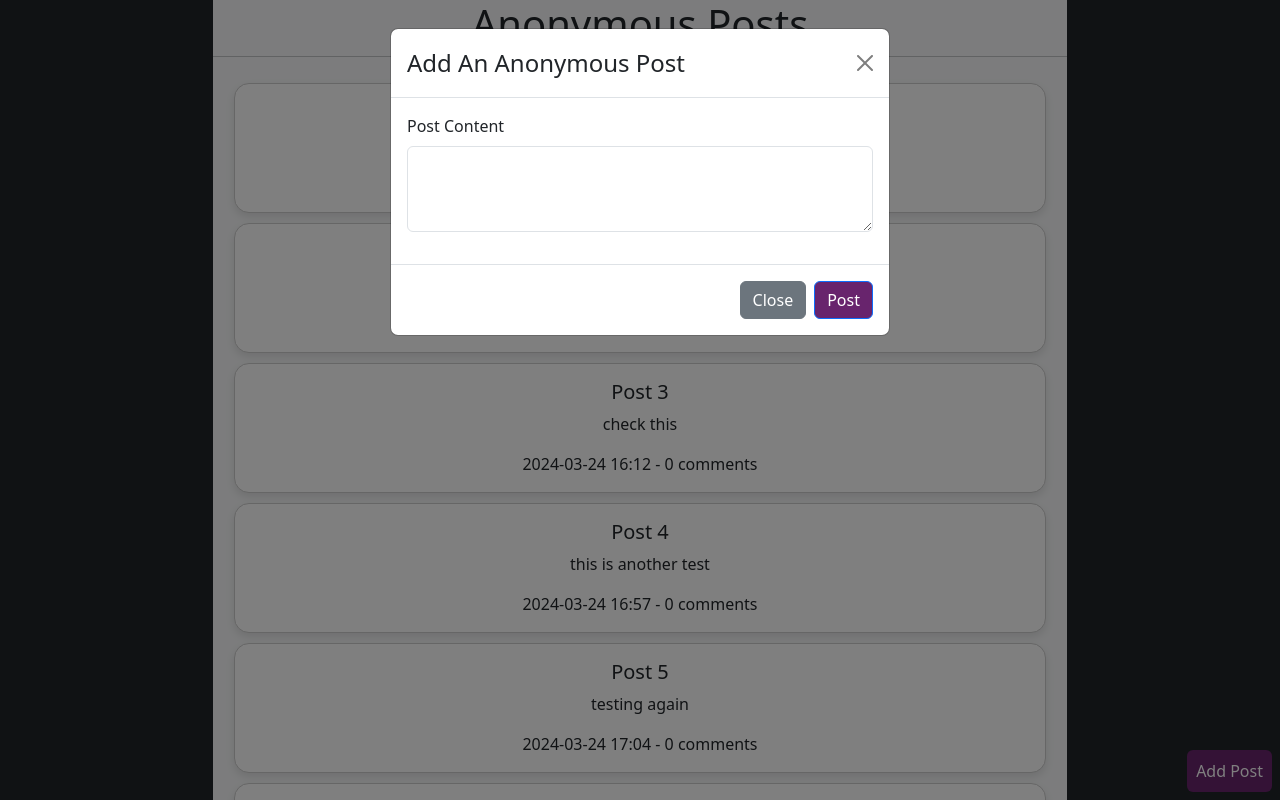
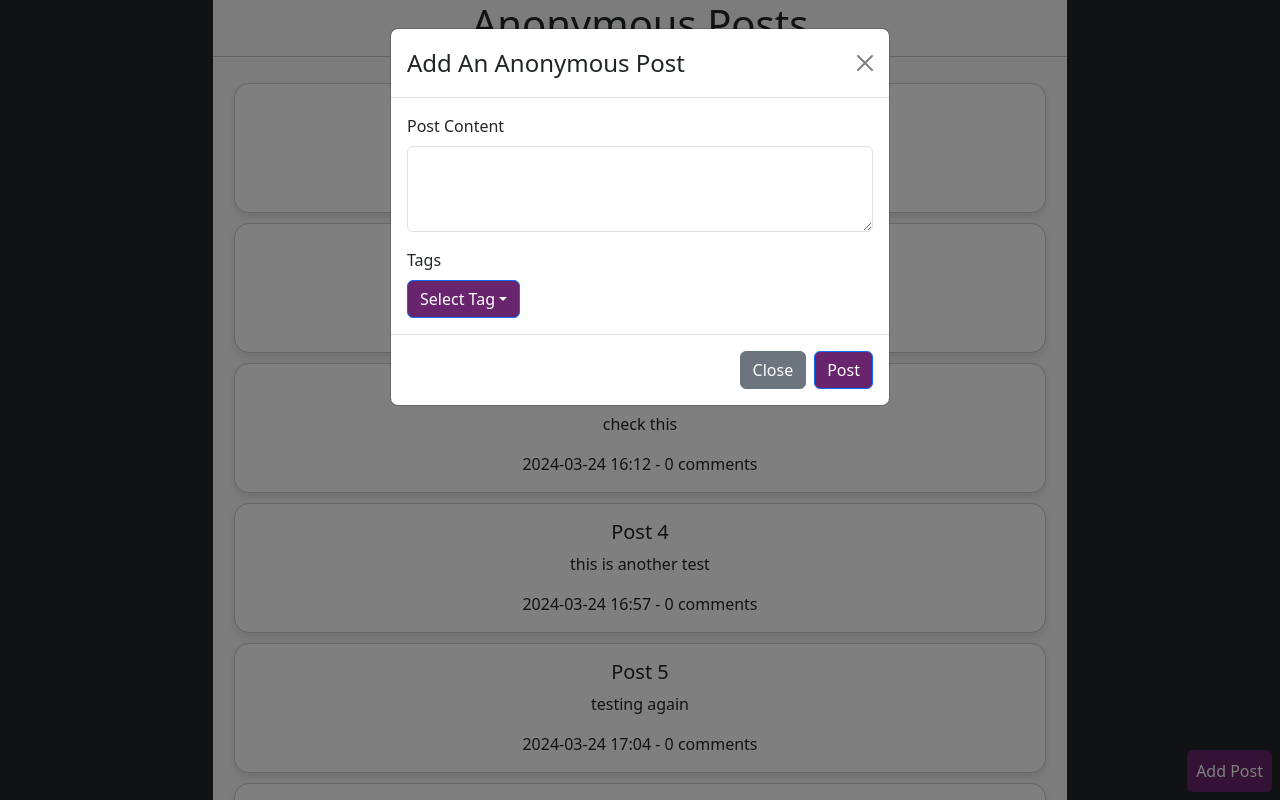
Before and after one commit to WilliamMorgan73/ProgBlack2, a Next.js app: page / in a window 1280 px wide. Both pictures are taken after a click on the button "Add Post". Shown: the top 800 px of the page. Built offline with nearby package versions, Linux system fonts and the light colour scheme.

Commit message:
process of adding tags

```diff
--- a/data/data.json
+++ b/data/data.json
@@ -7,7 +7,8 @@
       { "message": "comment 1", "creationTime": "2024-03-24T16:11:35.363Z" },
       { "message": "comment 2", "creationTime": "2024-03-24T16:11:35.363Z" },
       { "message": "comment 3", "creationTime": "2024-03-24T16:11:35.363Z" }
-    ]
+    ],
+    "tags": "university"
   },
   {
     "postID": 2,
@@ -15,13 +16,15 @@
     "creationTime": "2024-03-24T16:11:47.522Z",
     "comments": [
       { "message": "comment 1", "creationTime": "2024-03-26T22:55:59.141Z" }
-    ]
+    ],
+    "tags": "home"
   },
   {
     "postID": 3,
     "message": "check this",
     "creationTime": "2024-03-24T16:12:29.810Z",
-    "comments": []
+    "comments": [],
+    "tags": "friends"
   },
   {
     "postID": 4,
--- a/src/app/components/addPostModal.js
+++ b/src/app/components/addPostModal.js
@@ -1,5 +1,6 @@
 import React, { useState } from 'react';
-import { Button, Modal, Form } from 'react-bootstrap';
+import { Button, Modal, Form, Dropdown} from 'react-bootstrap';
+import AddTag from '@/app/components/addTag';
 
 const AddPostModal = () => {
   const [appear, setAppear] = useState(false);
@@ -26,6 +27,7 @@ const AddPostModal = () => {
         postID,
         message,
         creationTime,
+        tags,
       };
 
       // Send post data to the server
@@ -67,6 +69,8 @@ const AddPostModal = () => {
               <Form.Label>Post Content</Form.Label>
               <Form.Control as="textarea" rows={3} value={message} onChange={handleMessageChange} />
             </Form.Group>
+            <Form.Label>Tags</Form.Label>
+            <AddTag />
           </Form>
         </Modal.Body>
         <Modal.Footer>
--- /dev/null
+++ b/src/app/components/addTag.js
@@ -0,0 +1,39 @@
+import React, { useState, useEffect } from 'react';
+import { Dropdown} from 'react-bootstrap';
+const data = require("@/../data/data.json");
+
+const AddTag = () => {
+    const [tags, setTags] = useState([]);
+    const [selectedTag, setSelectedTag] = useState('');
+
+    useEffect(() => {
+        const tags = [...new Set(data.map(post => post.tags))]
+        setTags(tags)
+    }, [])
+
+    const handleTagSelect = (tag) => {
+        setSelectedTag(tag)
+    }
+
+      return (
+
+        <Dropdown>
+          <Dropdown.Toggle variant="primary" style={{ backgroundColor: '#68246D', color: 'white' }} id="dropdown-basic">
+            {selectedTag ? selectedTag : 'Select Tag'}
+          </Dropdown.Toggle>
+          <Dropdown.Menu>
+            {tags.map((tag, index) => (
+              <Dropdown.Item key={index} onClick={() => handleTagSelect(tag)}>
+                {tag}
+              </Dropdown.Item>
+            ))}
+          </Dropdown.Menu>
+        </Dropdown>
+
+      );
+
+
+
+}
+
+export default AddTag;
```
